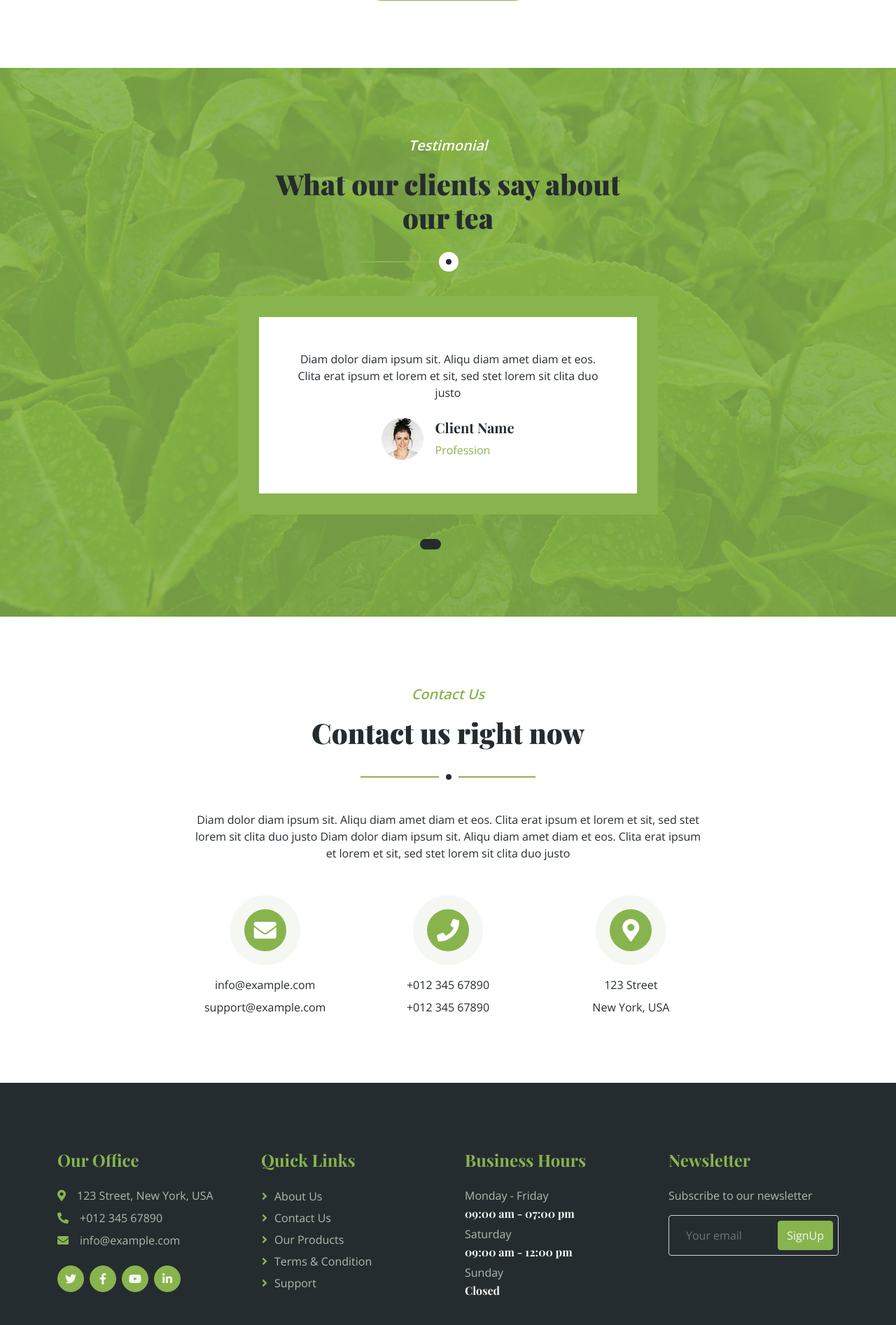
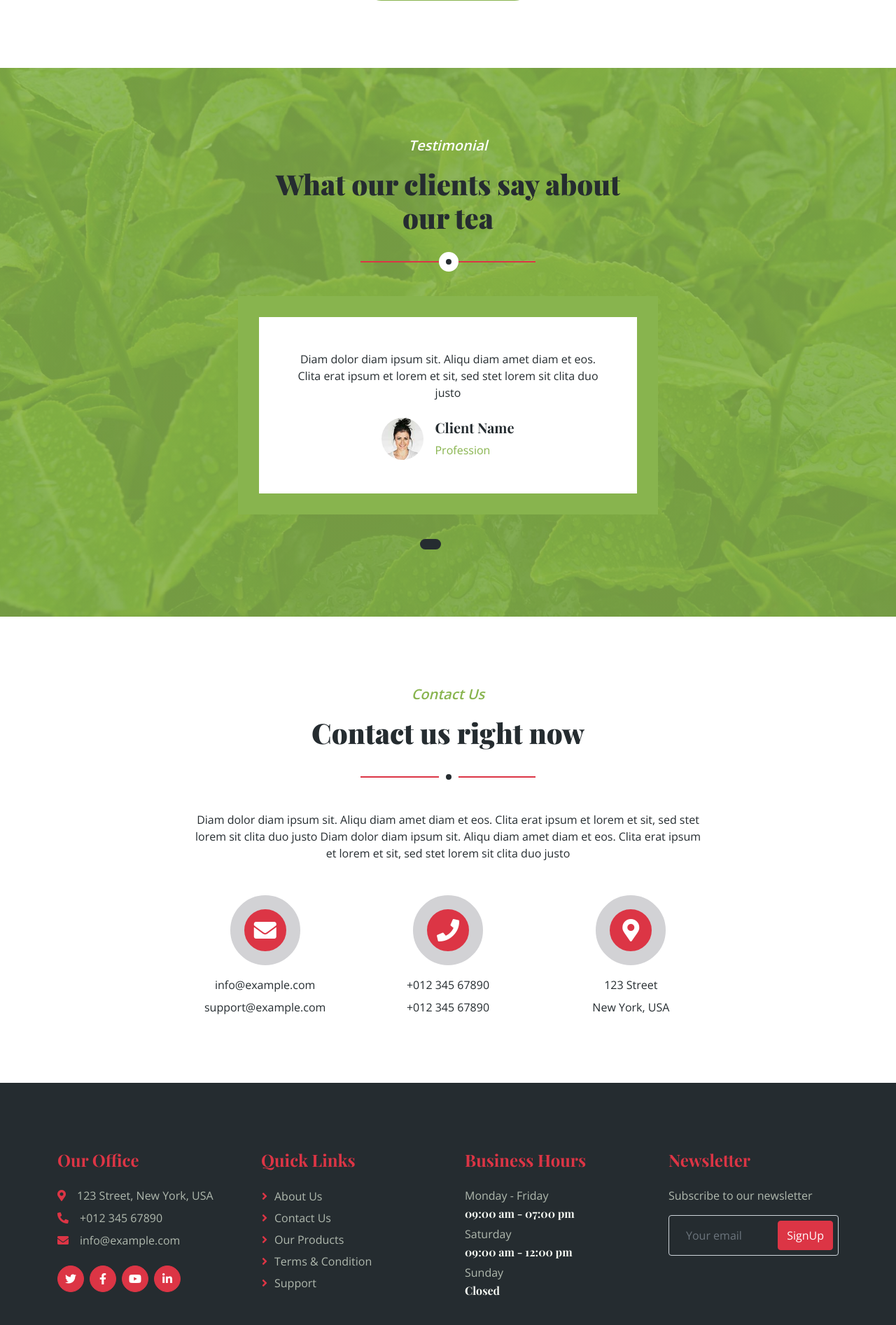
Before and after one commit to Rick1505/MiKoBots, a Flask app: page / in a window 1280 px wide. Shown: the part 4547-6440 px from the top of the page at 70% size. Run offline with Flask 3, Linux system fonts and the light colour scheme; some libraries are stand-ins or nearby versions.

Commit message:
add styling to navbar, footer and homepage + countdown

```diff
--- a/static/css/style.css
+++ b/static/css/style.css
@@ -110,7 +110,7 @@
 
 .navbar .navbar-nav .nav-link:hover,
 .navbar .navbar-nav .nav-link.active {
-    color: var(--primary);
+    color: #dc3545;
 }
 
 .navbar .dropdown-toggle::after {
@@ -229,7 +229,7 @@
     height: 2px;
     bottom: 0;
     left: 0;
-    background: var(--primary);
+    background: #dc3545;
 }
 
 .section-title::after {
@@ -412,8 +412,8 @@
 .contact .btn-square {
     width: 100px;
     height: 100px;
-    border: 20px solid var(--light);
-    background: var(--primary);
+    border: 20px solid rgb(210, 210, 213);
+    background: #dc3545;
     border-radius: 50px;
 }
 
@@ -483,7 +483,7 @@
     content: "\f105";
     font-family: "Font Awesome 5 Free";
     font-weight: 900;
-    color: var(--primary);
+    color: #dc3545;
     margin-right: 10px;
 }
 
--- a/templates/footer.html
+++ b/templates/footer.html
@@ -3,22 +3,22 @@
         <div class="container py-5">
             <div class="row g-5">
                 <div class="col-lg-3 col-md-6">
-                    <h4 class="text-primary mb-4">Our Office</h4>
-                    <p class="mb-2"><i class="fa fa-map-marker-alt text-primary me-3"></i>123 Street, New York, USA</p>
-                    <p class="mb-2"><i class="fa fa-phone-alt text-primary me-3"></i>+012 345 67890</p>
-                    <p class="mb-2"><i class="fa fa-envelope text-primary me-3"></i>info@example.com</p>
+                    <h4 class="text-danger mb-4">Our Office</h4>
+                    <p class="mb-2"><i class="fa fa-map-marker-alt text-danger me-3"></i>123 Street, New York, USA</p>
+                    <p class="mb-2"><i class="fa fa-phone-alt text-danger me-3"></i>+012 345 67890</p>
+                    <p class="mb-2"><i class="fa fa-envelope text-danger me-3"></i>info@example.com</p>
 
                     <!-- STILL NEEDS NAVIGATION -->
                     <div class="d-flex pt-3">
-                        <a class="btn btn-square btn-primary rounded-circle me-2" href=""><i class="fab fa-twitter"></i></a>
-                        <a class="btn btn-square btn-primary rounded-circle me-2" href=""><i class="fab fa-facebook-f"></i></a>
-                        <a class="btn btn-square btn-primary rounded-circle me-2" href=""><i class="fab fa-youtube"></i></a>
-                        <a class="btn btn-square btn-primary rounded-circle me-2" href=""><i class="fab fa-linkedin-in"></i></a>
+                        <a class="btn btn-square btn-danger rounded-circle me-2" href=""><i class="fab fa-twitter"></i></a>
+                        <a class="btn btn-square btn-danger rounded-circle me-2" href=""><i class="fab fa-facebook-f"></i></a>
+                        <a class="btn btn-square btn-danger rounded-circle me-2" href=""><i class="fab fa-youtube"></i></a>
+                        <a class="btn btn-square btn-danger rounded-circle me-2" href=""><i class="fab fa-linkedin-in"></i></a>
                     </div>
                 </div>
 
                 <div class="col-lg-3 col-md-6">
-                    <h4 class="text-primary mb-4">Quick Links</h4>
+                    <h4 class="text-danger mb-4">Quick Links</h4>
                     <a class="btn btn-link " href="{{ url_for('about') }}">About Us</a>
                     <a class="btn btn-link" href="{{ url_for('contact') }}">Contact Us</a>
                     <a class="btn btn-link" href="{{ url_for('product') }}">Our Products</a>
@@ -29,7 +29,7 @@
                 </div>
                     <!-- NEED TO EDIT OR REMOVE BUSINESS HOURS-->
                 <div class="col-lg-3 col-md-6">
-                    <h4 class="text-primary mb-4">Business Hours</h4>
+                    <h4 class="text-danger mb-4">Business Hours</h4>
                     <p class="mb-1">Monday - Friday</p>
                     <h6 class="text-light">09:00 am - 07:00 pm</h6>
                     <p class="mb-1">Saturday</p>
@@ -41,11 +41,11 @@
                 <!-- MAYBE REMOVE NEWSLETTER -->
                 <!-- NEEDS FUNCTIONAL NEWSLETTER -->
                 <div class="col-lg-3 col-md-6">
-                    <h4 class="text-primary mb-4">Newsletter</h4>
+                    <h4 class="text-danger mb-4">Newsletter</h4>
                     <p>Subscribe to our newsletter</p>
                     <div class="position-relative w-100">
                         <input class="form-control bg-transparent w-100 py-3 ps-4 pe-5" type="text" placeholder="Your email">
-                        <button type="button" class="btn btn-primary py-2 position-absolute top-0 end-0 mt-2 me-2">SignUp</button>
+                        <button type="button" class="btn btn-danger py-2 position-absolute top-0 end-0 mt-2 me-2">SignUp</button>
                     </div>
                 </div>
             </div>
@@ -59,11 +59,11 @@
         <div class="container">
             <div class="row">
                 <div class="col-md-6 text-center text-md-start mb-3 mb-md-0">
-                    &copy; <a class="fw-medium" href="#">Mikobots</a>, All Right Reserved.
+                    &copy; <a class="fw-medium text-danger" href="#">Mikobots</a>, All Right Reserved.
                 </div>
                 <div class="col-md-6 text-center text-md-end">
                     <!--/*** This template is free as long as you keep the footer author’s credit link/attribution link/backlink. If you'd like to use the template without the footer author’s credit link/attribution link/backlink, you can purchase the Credit Removal License from "https://htmlcodex.com/credit-removal". Thank you for your support. ***/-->
-                    Designed By <a class="fw-medium" href="https://htmlcodex.com">HTML Codex</a> Distributed By <a class="fw-medium" href="https://themewagon.com">ThemeWagon</a>
+                    Designed By <a class="fw-medium text-danger" href="https://htmlcodex.com">HTML Codex</a> Distributed By <a class="fw-medium text-danger" href="https://themewagon.com">ThemeWagon</a>
                 </div>
             </div>
         </div>
@@ -72,7 +72,7 @@
 
 
     <!-- Back to Top -->
-    <a href="#" class="btn btn-lg btn-primary btn-lg-square rounded-circle back-to-top"><i class="bi bi-arrow-up"></i></a>
+    <a href="#" class="btn btn-lg btn-danger btn-lg-square rounded-circle back-to-top"><i class="bi bi-arrow-up"></i></a>
 
 
     <!-- JavaScript Libraries -->
@@ -82,10 +82,11 @@
     <script src="../static/lib/easing/easing.min.js"></script>
     <script src="../static/lib/waypoints/waypoints.min.js"></script>
     <script src="../static/lib/owlcarousel/owl.carousel.min.js"></script>
+    <script src="../static/lib/countdown/countdown.js"></script>
+
 
     <!-- Template Javascript -->
     <script src="../static/js/main.js"></script>
-    <script src="../static/js/countdown.js"></script>
 
 </body>
 
--- a/templates/index.html
+++ b/templates/index.html
@@ -9,7 +9,6 @@
 
 
     <!-- Navbar Start -->
-
     {% include "navbar.html" %}
     <!-- Navbar End -->
 
@@ -25,7 +24,7 @@
                             <div class="row justify-content-center">
                                 <div class="col-lg-7 text-center">
                                     <p class="fs-4 text-white animated zoomIn">Welcome to <strong class="text-dark">TEA House</strong></p>
-                                    <h1 class="display-1 text-dark mb-4 animated zoomIn">Organic & Quality Tea Production</h1>
+                                    <h1 id=timer class="display-1 text-dark mb-4 animated zoomIn"></h1>
                                     <a href="" class="btn btn-light rounded-pill py-3 px-5 animated zoomIn">Explore More</a>
                                 </div>
                             </div>
@@ -39,7 +38,7 @@
                             <div class="row justify-content-center">
                                 <div class="col-lg-7 text-center">
                                     <p class="fs-4 text-white animated zoomIn">Welcome to <strong class="text-dark">TEA House</strong></p>
-                                    <h1 class="display-1 text-dark mb-4 animated zoomIn">Organic & Quality Tea Production</h1>
+                                    <h1 id=timer2 class="display-1 text-dark mb-4 animated zoomIn"></h1>
                                     <a href="" class="btn btn-light rounded-pill py-3 px-5 animated zoomIn">Explore More</a>
                                 </div>
                             </div>
```
